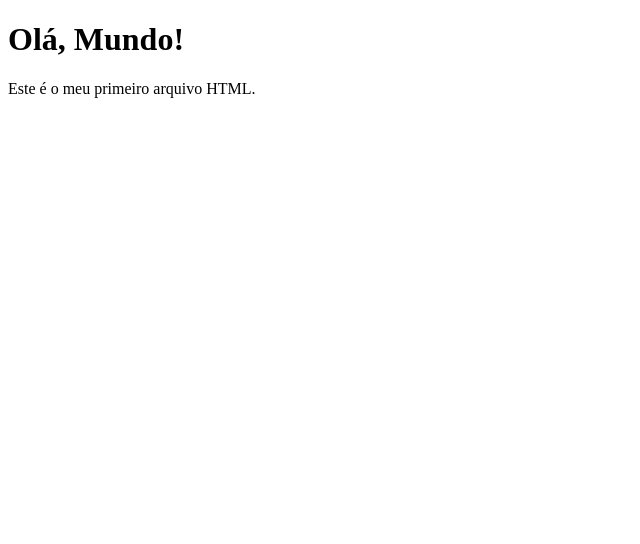
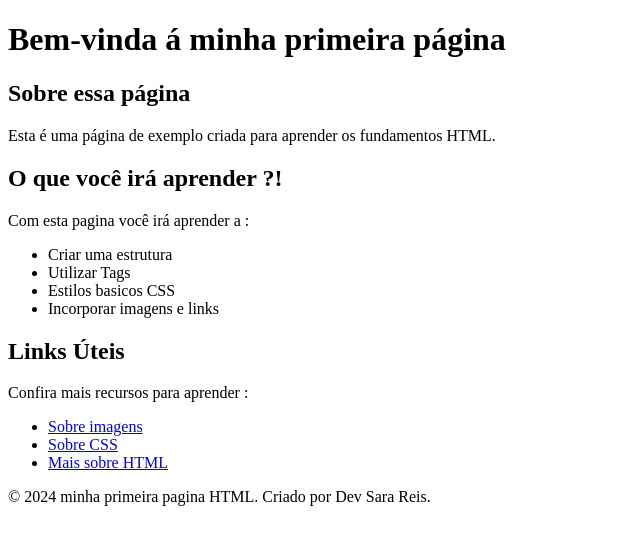
Before and after one commit to devsarareis/priemiro, a plain HTML site: page index.html in a window 1280 px wide. Shown: the whole page, without its empty margins (0-640 px from the left). Drawn offline with Linux system fonts and the light colour scheme.

Commit message:
Add files via upload

```diff
--- a/index.html
+++ b/index.html
@@ -1,14 +1,59 @@
 <!DOCTYPE html>
 <html lang="pt-BR">
+
 <head>
     <meta charset="UTF-8">
     <meta name="viewport" content="width=device-width, initial-scale=1.0">
     <title> Primeira Pagina </title>
 </head>
+
 <body>
-    <h1> Olá, Mundo! </h1>
-    <p>Este é o meu primeiro arquivo HTML.</p>
+    <header>
+
+        <h1>Bem-vinda á minha primeira página</h1>
+
+    </header>
+    <main>
+        <h2> Sobre essa página</h2>
+        <p>Esta é uma página de exemplo criada para aprender os fundamentos HTML.</p>
+
+        <h2>O que você irá aprender ?!</h2>
+        <p>Com esta pagina você irá aprender a :</p>
+
+        <ul>
+            <li>Criar uma estrutura</li>
+            <li>Utilizar Tags</li>
+            <li>Estilos basicos CSS</li>
+            <li>Incorporar imagens e links</li>
+        </ul>
+        <h2>Links Úteis</h2>
+        <p>Confira mais recursos para aprender :</p>
+
+        <ul>
+            <li><a href="https://developer.mozilla.org/pt-BR/docs/Learn/HTML/Multimedia_and_embedding/Images_in_HTML"
+                target="_blank"> Sobre imagens</a></li>
+
+            <li><a href="https://www.alura.com.br/artigos/css?utm_term=&utm_campaign=%5BSearch%5D+%5BPerformance%5D+-+Dynamic+Search+Ads+-+Artigos+e+Conte%C3%BAdos&utm_source=adwords&utm_medium=ppc&hsa_acc=7964138385&hsa_cam=11384329873&hsa_grp=164068847699&hsa_ad=703853156311&hsa_src=g&hsa_tgt=aud-409949667484:dsa-2273097816642&hsa_kw=&hsa_mt=&hsa_net=adwords&hsa_ver=3&gad_source=1&gclid=CjwKCAjwlbu2BhA3EiwA3yXyuzc_3rgyt9hSfBqBmbxT1CzTK9pbZncl6dm-IhmMmjbXxtyF05dV1BoCjRUQAvD_BwE"
+                target="_blank"> Sobre CSS </a></li>
+
+            <li><a href="https://www.hashtagtreinamentos.com/o-que-e-html-e-css?gad_source=1&gclid=CjwKCAjwlbu2BhA3EiwA3yXyu5hTCeZByaRSJT3KDHBsn-PQ5DoUzRMw5T8r4FLzlzsceJneycmu0xoCAHIQAvD_BwE"
+                 target="_blank">Mais sobre HTML</a></li>
+
+
+        </ul>
+
+
+    </main>
+
+    <footer>
+
+        <p> © 2024 minha primeira pagina HTML. Criado por Dev Sara Reis.</p>
+
+    </footer>
+
+
 
 
 </body>
+
 </html>
```
